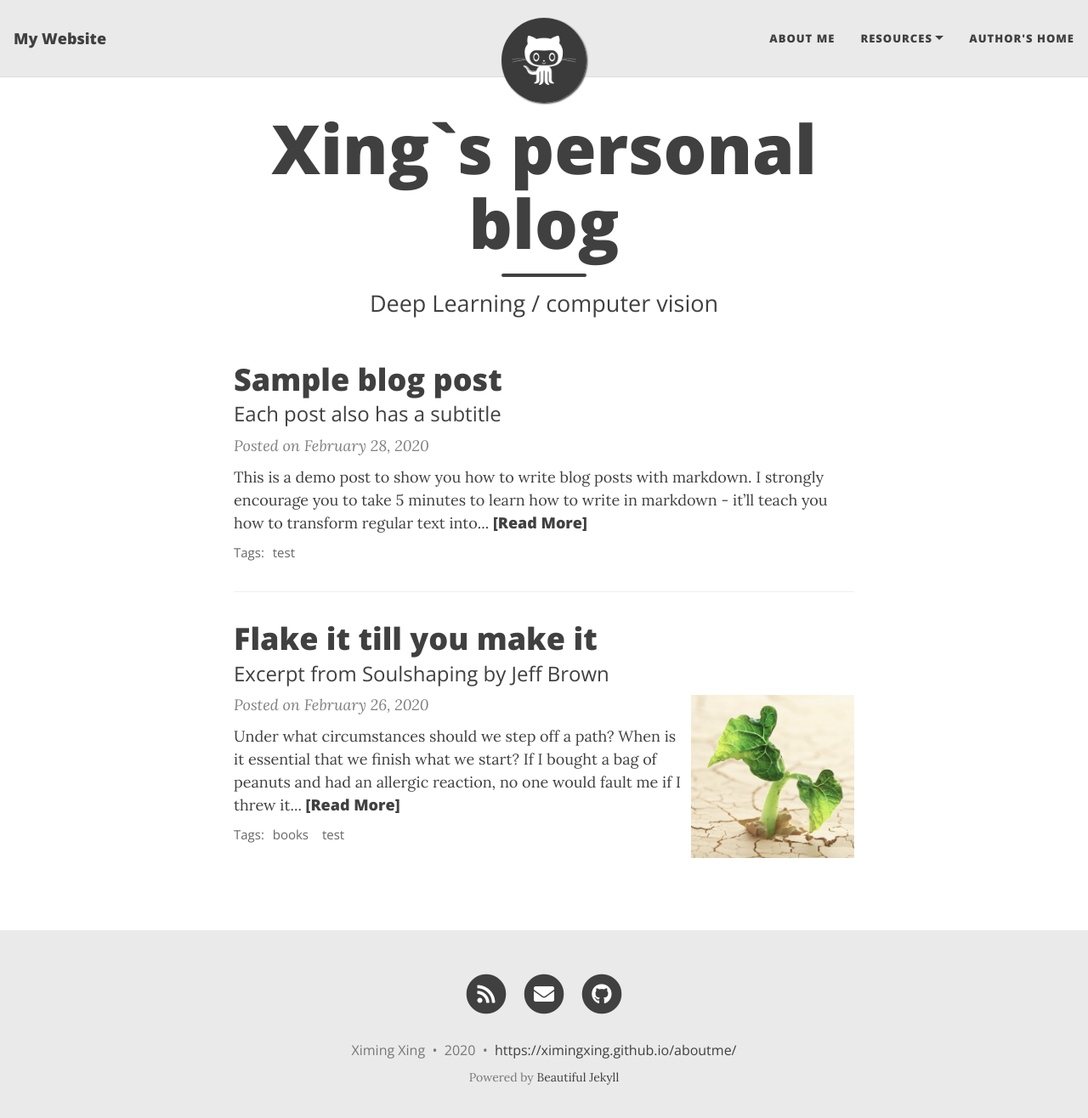
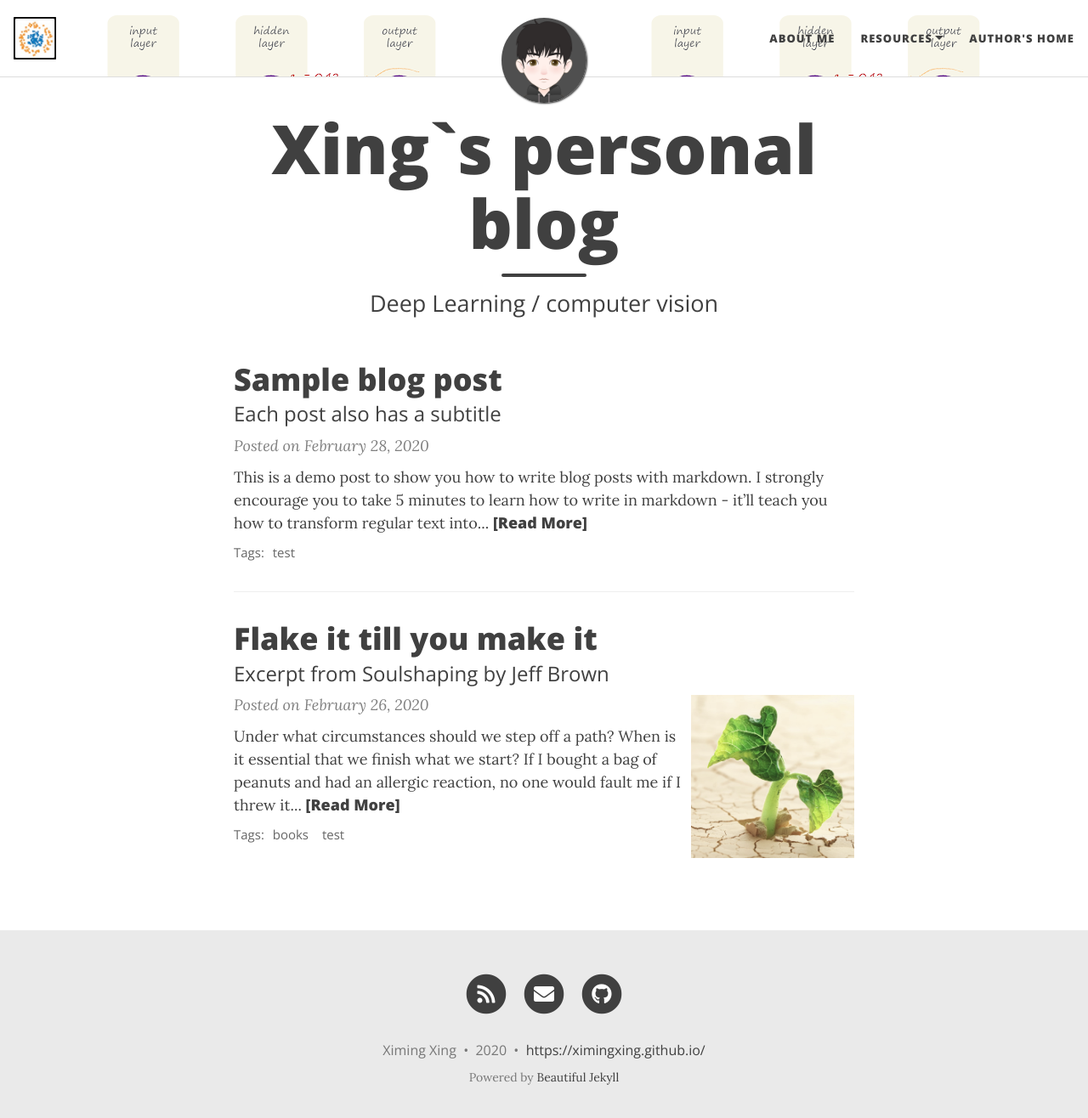
Before and after one commit to ximingxing/ximingxing.github.io, a Jekyll site: the page built from index.html, in a window 1280 px wide and 1329 px high. Shown: the top 1316 px of the window at 85% size. Built offline with Jekyll 4.4.1, drawn with Linux system fonts in a browser that asks for light colours; nearby versions of some CDN libraries; the list of posts is cut into pages by our own code.

Commit message:
refactor(config): update website configuration

```diff
--- a/_config.yml
+++ b/_config.yml
@@ -6,7 +6,7 @@
 # --- Required options --- #
 
 # Name of website
-title: My Website
+title: Ximing Xing
 
 # Your name to show in the footer
 author: Ximing Xing
@@ -31,7 +31,7 @@ round-avatar: true
 
 # If you want to have an image logo in the top-left corner instead of having the title of the website,
 # then specify the following parameter
-#title-img: /path/to/image
+title-img: "/assets/img/title_img.ico"
 
 
 # --- Footer social media links --- #
@@ -77,7 +77,7 @@ share-links-active:
 
 # How to display the link to your website in the footer
 # Remove this if you don't want a link in the footer
-url-pretty: "https://ximingxing.github.io/aboutme/"
+url-pretty: "https://ximingxing.github.io/"
 
 # Excerpt word length - Truncate the excerpt of each post on the feed page to the specified number of words
 excerpt_length: 40
@@ -89,7 +89,7 @@ feed_show_excerpt: true
 feed_show_tags: true
 
 # The keywords to associate with your website, for SEO purposes
-#keywords: "my,list,of,keywords"
+keywords: "Ximing Xing,ximingxing,行习铭,noisy label,label noise"
 
 # --- Colours / background image --- #
 
@@ -109,7 +109,7 @@ footer-link-col: "#404040"
 # Alternatively, the navbar, footer, and page background can be set to an image
 # instead of colour
 
-#navbar-img: "/assets/img/bgimage.png"
+navbar-img: "/assets/img/bgimage_1.png"
 #footer-img: "/assets/img/bgimage.png"
 #page-img: "/assets/img/bgimage.png"
 
```
Also changed, not shown: assets/img/avatar-icon.png, assets/img/bgimage_1.png (added), assets/img/title_img.ico (added).
